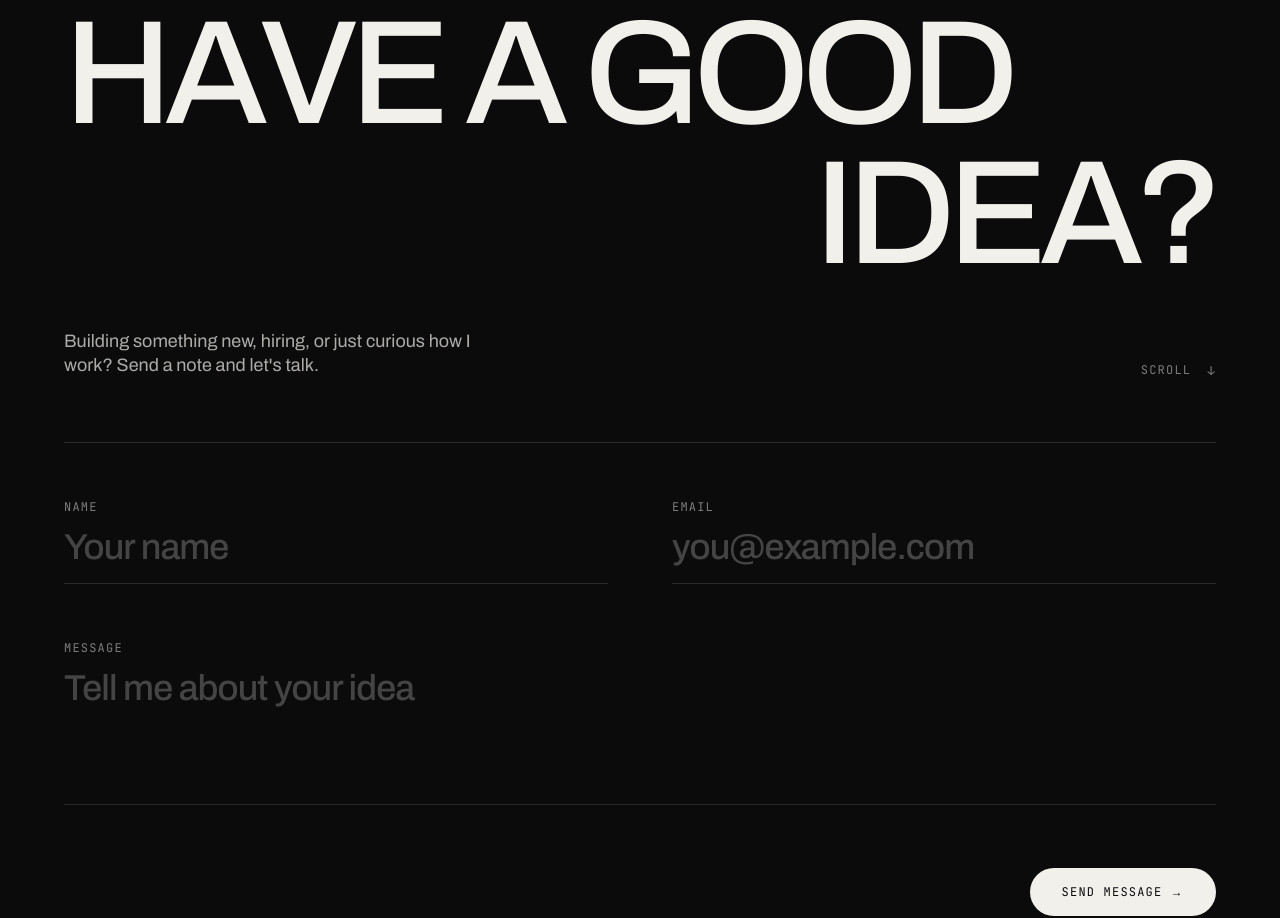
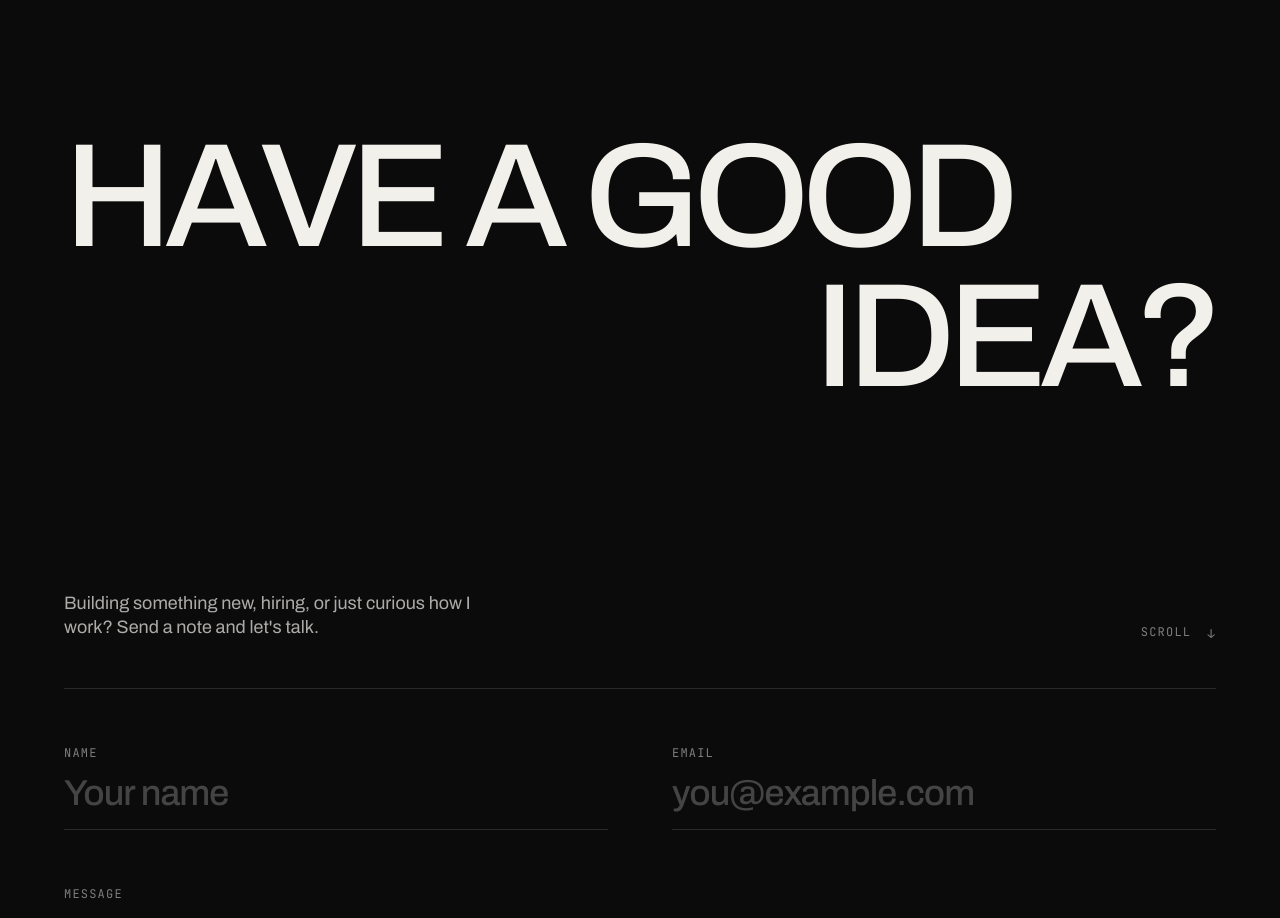
Before and after one commit to JamalOpeyemi/portfolio, a Next.js app: page /contact in a window 1280 px wide. Shown: the part 160-1078 px from the top of the page. Built offline with nearby package versions, Linux system fonts and the light colour scheme.

Commit message:
About headline size, contact hero fills screen

```diff
--- a/app/about/page.tsx
+++ b/app/about/page.tsx
@@ -36,7 +36,7 @@ export default function AboutPage() {
           </RevealBlock>
 
           {/* Size = space left beside the portrait, divided by the longest line */}
-          <h1 className="order-1 whitespace-nowrap text-[length:calc((100vw_-_3rem)/9.6)] font-medium uppercase leading-[1.08] tracking-tighter md:order-2 md:text-[length:calc((100vw_-_39rem)/6.2)]">
+          <h1 className="order-1 whitespace-nowrap text-[length:calc((100vw_-_3rem)/9.6)] font-medium uppercase leading-[1.08] tracking-tighter md:order-2 md:text-[length:calc((100vw_-_39rem)/7)]">
             <span className="block">I like ideas</span>
             <span className="block">better when</span>
             <span className="block">
--- a/app/components/ContactHero.tsx
+++ b/app/components/ContactHero.tsx
@@ -33,7 +33,8 @@ export default function ContactHero() {
 
   return (
     <section className="px-6 pb-16 pt-6 md:px-16 md:pb-24 md:pt-8">
-      {/* Label (normal colour, no location) */}
+      {/* Hero: fills exactly one screen, so the form starts below the fold */}
+      <div className="flex min-h-[calc(100svh-5rem)] flex-col md:min-h-[calc(100svh-6rem)]">
         <motion.p
           {...fadeUp(0.1)}
           className="font-mono text-xs uppercase tracking-widest text-foreground/60"
@@ -41,8 +42,9 @@ export default function ContactHero() {
           Contact
         </motion.p>
 
-      {/* Headline: same style as the hero name, smaller */}
-      <h1 className="mt-10 w-full whitespace-nowrap text-[length:calc((100vw_-_3rem)/7.6)] font-medium uppercase leading-[1] tracking-tighter md:mt-14 md:text-[length:calc((100vw_-_8rem)/7.8)] md:leading-[0.9]">
+        {/* Headline sits in the middle of the available space */}
+        <div className="flex flex-1 flex-col justify-center py-8">
+          <h1 className="w-full whitespace-nowrap text-[length:calc((100vw_-_3rem)/7.6)] font-medium uppercase leading-[1] tracking-tighter md:text-[length:calc((100vw_-_8rem)/7.8)] md:leading-[0.9]">
             {lines.map((line, i) => (
               <span
                 key={line.text}
@@ -63,11 +65,12 @@ export default function ContactHero() {
               </span>
             ))}
           </h1>
+        </div>
 
-      {/* Invitation with a scroll cue beside it */}
+        {/* Invitation with a scroll cue beside it, pinned to the bottom of the hero */}
         <motion.div
           {...fadeUp(0.6)}
-        className="mt-8 flex flex-col gap-6 md:mt-10 md:flex-row md:items-end md:justify-between"
+          className="flex flex-col gap-6 md:flex-row md:items-end md:justify-between"
         >
           <p className="max-w-md text-lg leading-snug text-foreground/70">
             {invitation}
@@ -79,20 +82,15 @@ export default function ContactHero() {
             Scroll <span className="scroll-cue-arrow ml-2">↓</span>
           </div>
         </motion.div>
+      </div>
 
-      {/* Full-width form */}
-      <motion.div
-        {...fadeUp(0.8)}
-        className="mt-12 border-t border-line pt-10 md:mt-16 md:pt-14"
-      >
+      {/* Full-width form: only visible after scrolling */}
+      <div className="mt-10 border-t border-line pt-10 md:mt-12 md:pt-14">
         <ContactForm />
-      </motion.div>
+      </div>
 
       {/* Quiet direct routes: email first */}
-      <motion.div
-        {...fadeUp(1.0)}
-        className="mt-16 flex flex-col gap-4 border-t border-line pt-8 font-mono text-xs uppercase tracking-widest md:mt-24 md:flex-row md:items-center md:justify-between"
-      >
+      <div className="mt-16 flex flex-col gap-4 border-t border-line pt-8 font-mono text-xs uppercase tracking-widest md:mt-24 md:flex-row md:items-center md:justify-between">
         <p className="flex flex-wrap items-center gap-x-6 gap-y-3 text-foreground/60">
           <span>Or write directly</span>
           <a
@@ -116,7 +114,7 @@ export default function ContactHero() {
         >
           Back to work
         </Link>
-      </motion.div>
+      </div>
     </section>
   );
 }
```
Lines whose indentation alone changed are shown as unchanged.
